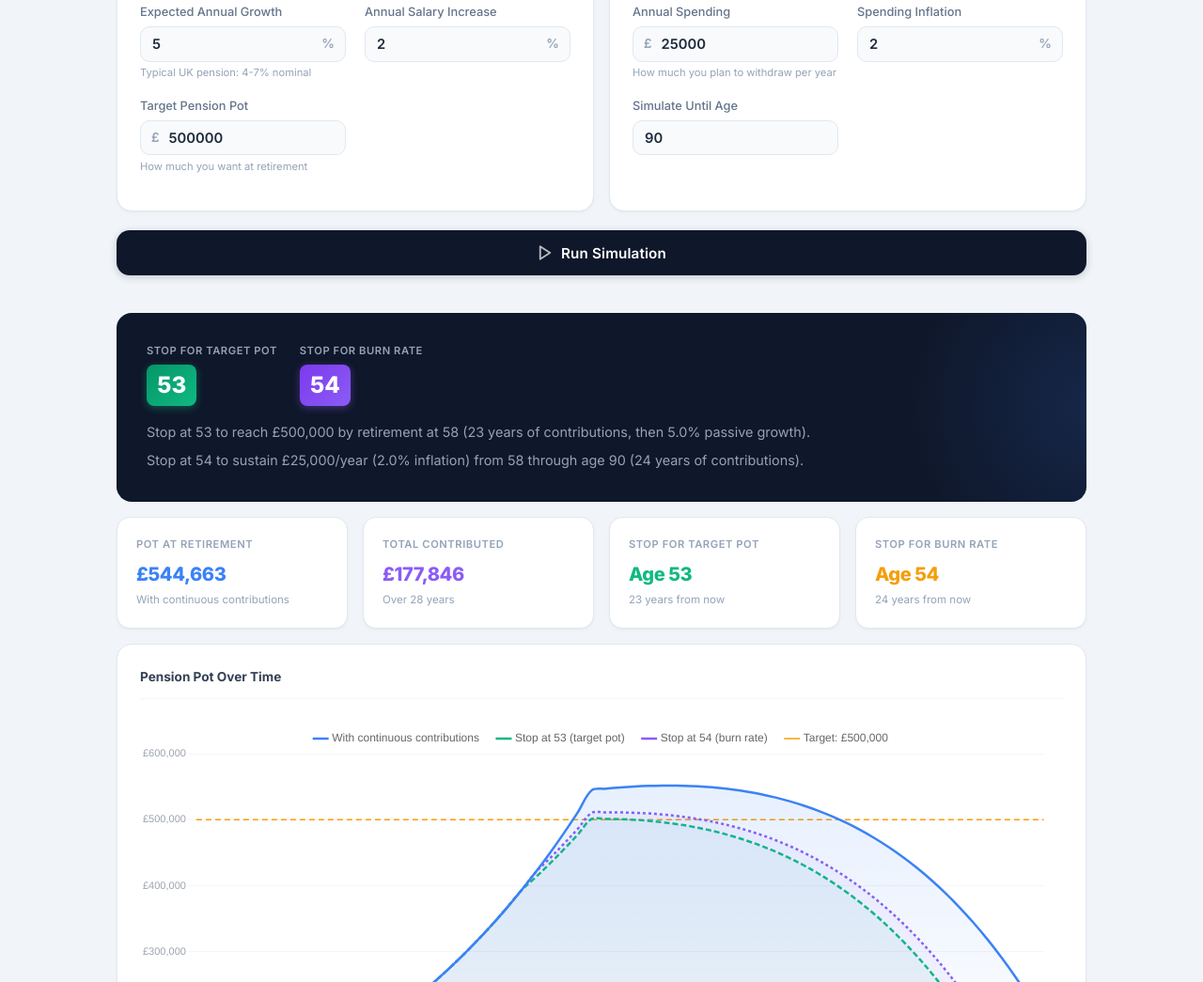
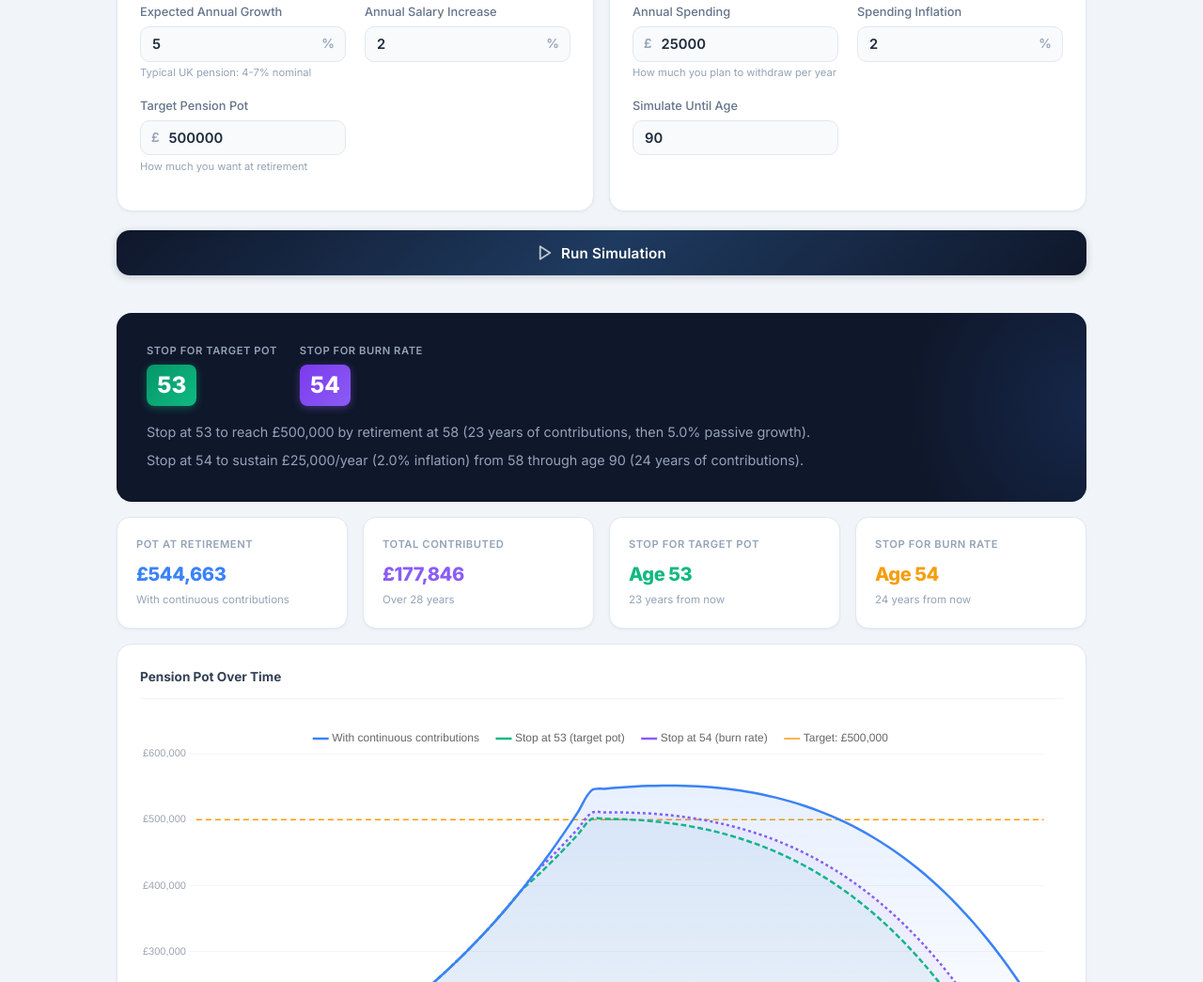
Before and after one commit to thourlier-figma/retirement-simulation, a website built with Vite: page index.html in a window 1280 px wide. Shown: the part 749-1794 px from the top of the page at 94% size. Built offline with nearby package versions, Linux system fonts and the light colour scheme.

Commit message:
Add logo and gradient background to submit button

```diff
--- a/style.css
+++ b/style.css
@@ -311,7 +311,7 @@ button[type="submit"] {
   gap: 0.5rem;
   width: 100%;
   padding: 0.9rem;
-  background: var(--slate-900);
+  background: linear-gradient(135deg, var(--slate-900) 0%, #1e3a5f 50%, var(--slate-900) 100%);
   color: #fff;
   border: none;
   border-radius: 14px;
```
Also changed, not shown: logo.jpg (added).
